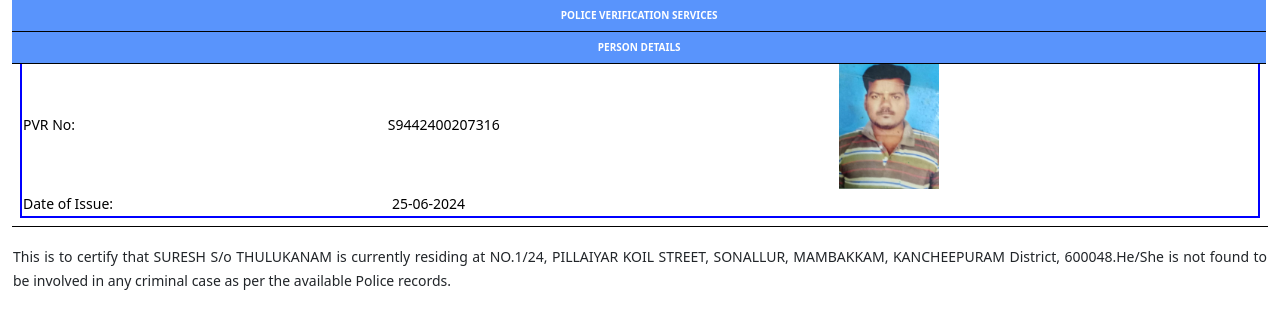
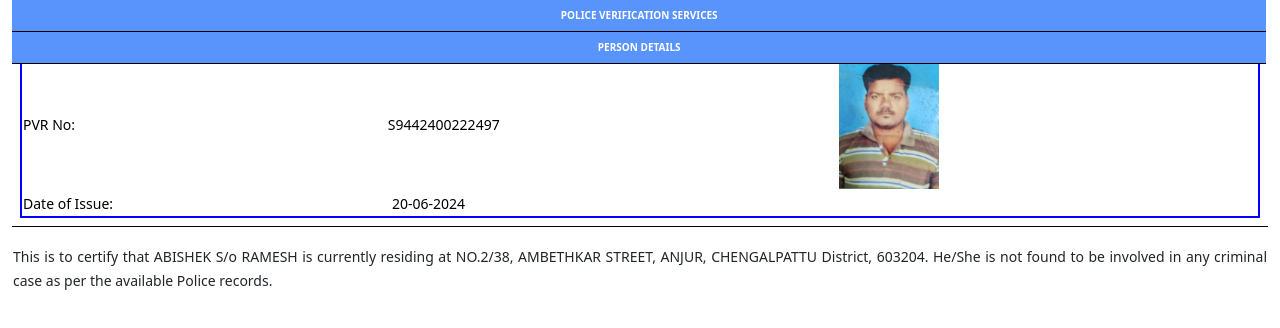
Before and after one commit to kumar2024tkm/eservices, a plain HTML site: page index.html in a window 1280 px wide. Drawn offline with nearby package versions, Linux system fonts and the light colour scheme.

Commit message:
Add files via upload

```diff
--- a/index.html
+++ b/index.html
@@ -46,7 +46,7 @@
                         <table class="responsive" style="align: justify; width: 100%">
                             <tbody><tr class="responsive">
                                 <td><span style="font-size: 14px;">PVR No:</span></td>
-                                <td><span class="responsive" style="font-size: 14px;" id="Pvrno">S9442400207316</span></td>
+                                <td><span class="responsive" style="font-size: 14px;" id="Pvrno">S9442400222497</span></td>
                                 <td><img class="img-fluid" width="100" height="100" src="person.jpeg">
                                 </td>
                                 <td></td>
@@ -54,7 +54,7 @@
                             </tr>
                             <tr class="responsive">
                                 <td><span style="font-size: 14px;">Date of Issue:</span></td>
-                                <td>&nbsp;<span class="responsive" style="font-size: 14px;" id="doi">25-06-2024</span>
+                                <td>&nbsp;<span class="responsive" style="font-size: 14px;" id="doi">20-06-2024</span>
                                 </td>
                             </tr>
                         </tbody></table>
@@ -63,7 +63,7 @@
         </tbody></table>
         <table class="responsive">
             <tbody><tr>
-                <td align="justify"><span style="font-size: 14px;" id="lblSentence">This is to certify that SURESH S/o THULUKANAM is currently residing at NO.1/24, PILLAIYAR KOIL STREET, SONALLUR, MAMBAKKAM, KANCHEEPURAM District, 600048.He/She is not found to be involved in any criminal case as per the available Police records.</span> <br>
+                <td align="justify"><span style="font-size: 14px;" id="lblSentence">This is to certify that ABISHEK S/o RAMESH is currently residing at NO.2/38, AMBETHKAR STREET, ANJUR, CHENGALPATTU District, 603204.  He/She is not found to be involved in any criminal case as per the available Police records.</span> <br>
                     <div>
                         <span style="font-size: 14px;" id="rejectremarks"></span>
                     </div></td>
```
Also changed, not shown: person.jpg (added).
